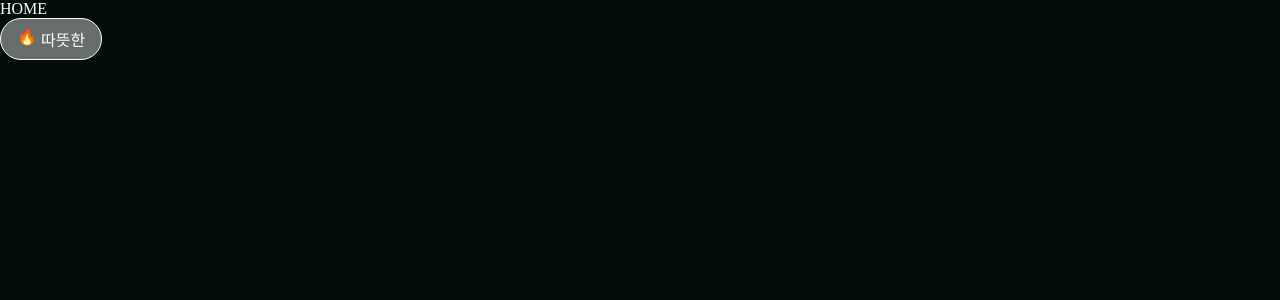
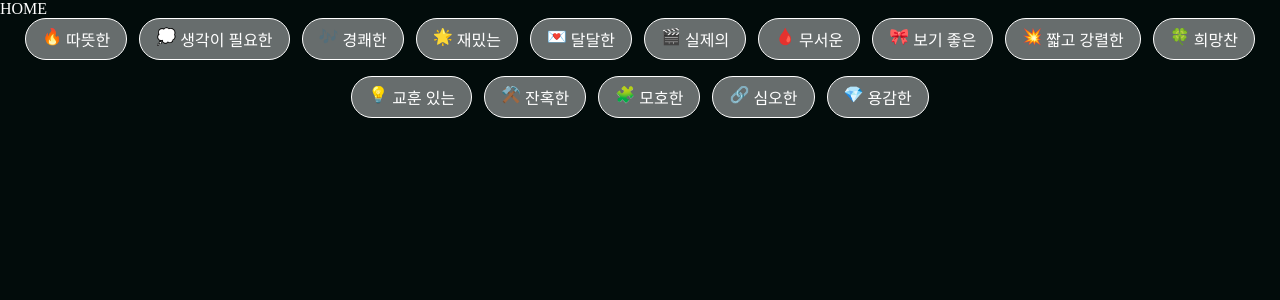
Before and after one commit to likelion-cinepick/cinepick_front, a React (Create React App) app: page / in a window 1280 px wide. Shown: the top 300 px of the page. Built offline with nearby package versions, Linux system fonts and the light colour scheme; a web font is replaced by a local one.

Commit message:
[feat]분위기 키워드 추가

```diff
--- a/src/assets/scss/components/_keyword.scss
+++ b/src/assets/scss/components/_keyword.scss
@@ -1,4 +1,9 @@
 .mood_components {
+    display: flex;
+    flex-wrap: wrap;
+    justify-content: center;
+    gap: 16px 12px;
+    .item {
         display: inline-flex;
         padding: 8px 16px;
         gap: 4px;
@@ -8,3 +13,5 @@
         font-family: var(--subfont);
         font-size: 16px;
     }
+
+}
--- a/src/components/KeywordMood.jsx
+++ b/src/components/KeywordMood.jsx
@@ -1,12 +1,34 @@
 import React from 'react'
 
 const KeywordMood = () => {
-  return (
-    <div className='mood_components'>
-        <p>🔥</p>
-        <p>따뜻한</p>
-    </div>
-  )
-}
+    const moods = [
+      { icon: '🔥', text: '따뜻한' },
+      { icon: '💭', text: '생각이 필요한' },
+      { icon: '🎶', text: '경쾌한' },
+      { icon: '🌟', text: '재밌는' },
+      { icon: '💌', text: '달달한' },
+      { icon: '🎬', text: '실제의' },
+      { icon: '🩸', text: '무서운' },
+      { icon: '🎀', text: '보기 좋은' },
+      { icon: '💥', text: '짧고 강렬한' },
+      { icon: '🍀', text: '희망찬' },
+      { icon: '💡', text: '교훈 있는' },
+      { icon: '⚒️', text: '잔혹한' },
+      { icon: '🧩', text: '모호한' },
+      { icon: '🔗', text: '심오한' },
+      { icon: '💎', text: '용감한' },
+    ];
+
+    return (
+      <div className="mood_components">
+        {moods.map((mood, index) => (
+          <div key={index} className="item">
+            <p>{mood.icon}</p>
+            <p>{mood.text}</p>
+          </div>
+        ))}
+      </div>
+    );
+  };
 
 export default KeywordMood
```
Lines whose indentation alone changed are shown as unchanged.
